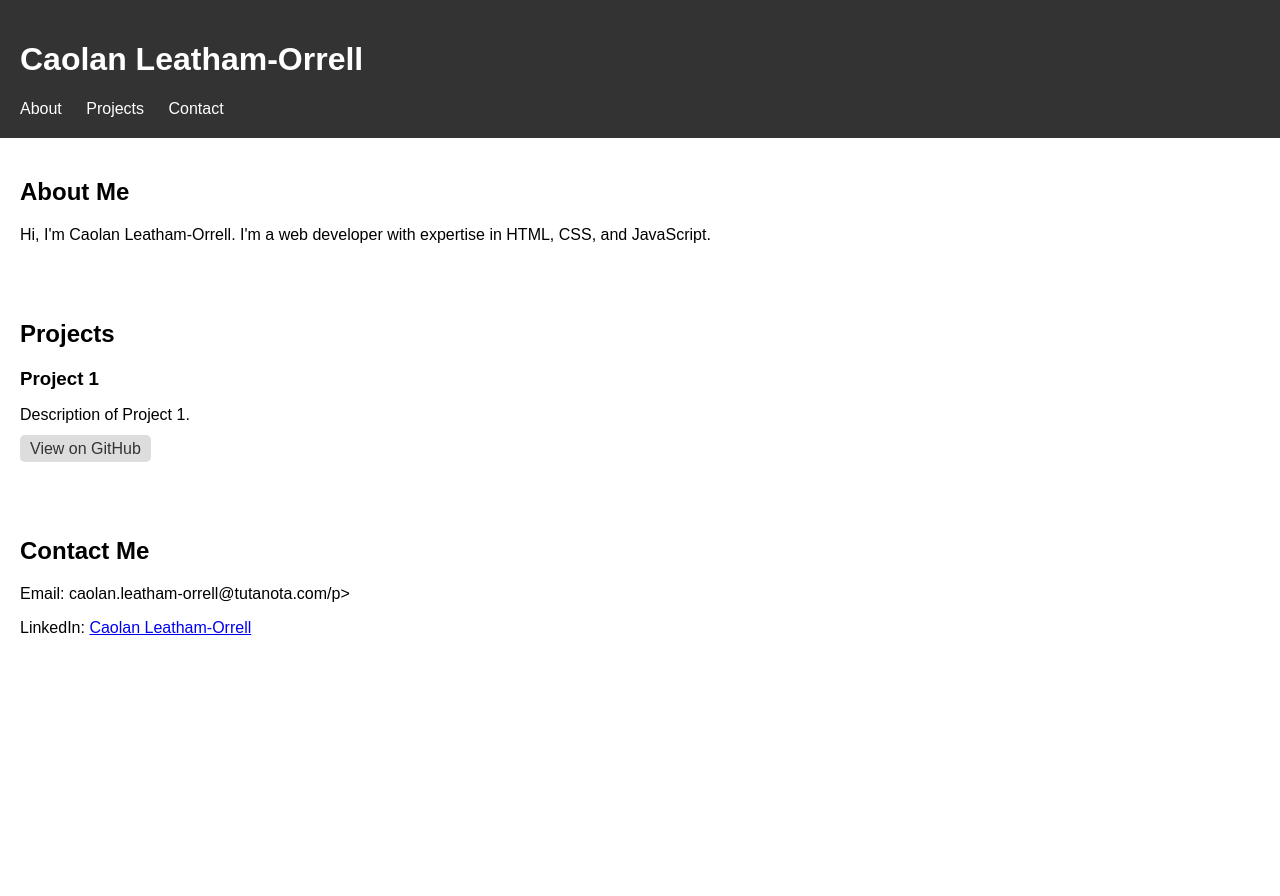
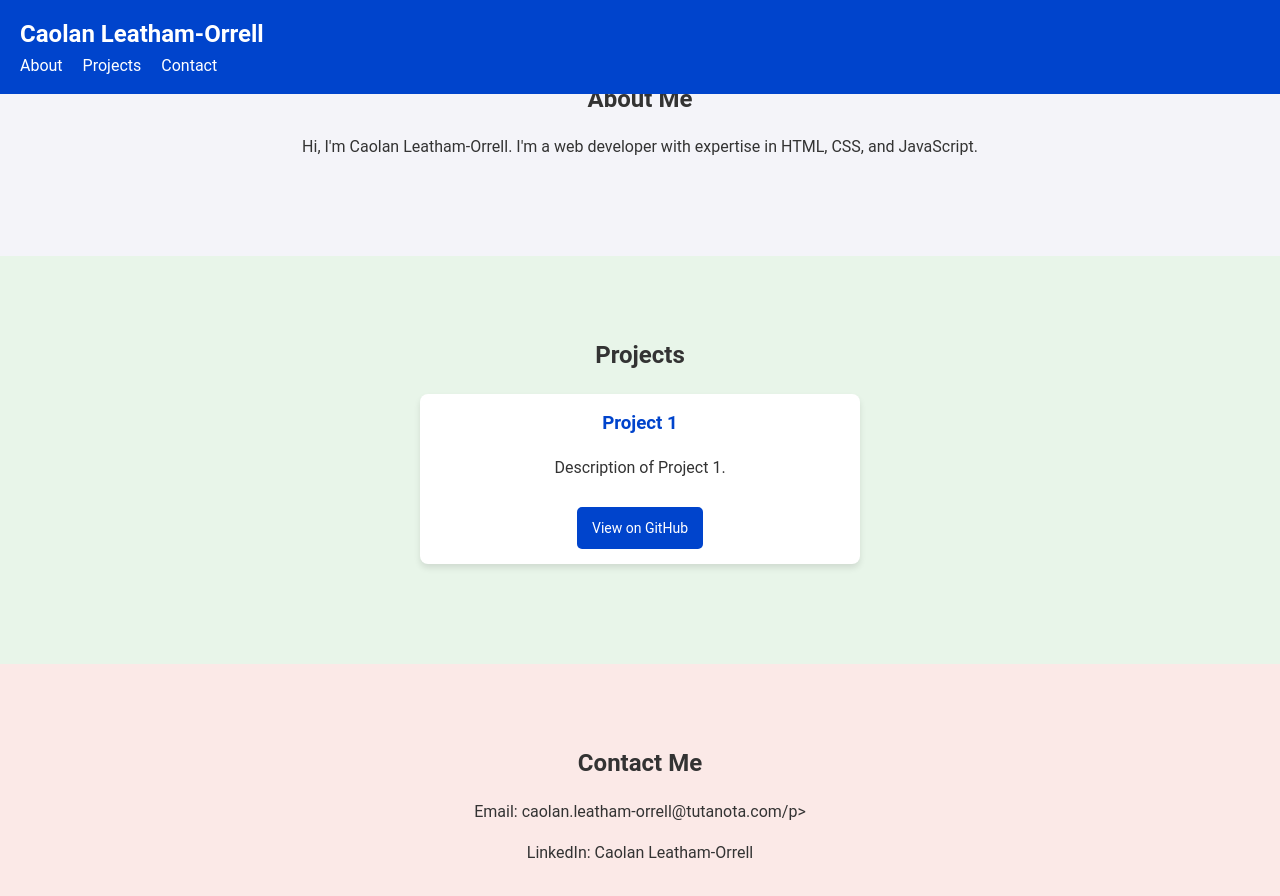
Before and after one commit to kryptokazz/kryptokazz.github.io, a plain HTML site: page index.html in a window 1280 px wide. Before the commit the page ends 800 px from the top, so only its background shows below. Drawn offline with Linux system fonts and the light colour scheme.

Commit message:
Update styles.css

```diff
--- a/styles.css
+++ b/styles.css
@@ -1,51 +1,123 @@
 /* Global Styles */
 body {
-    font-family: Arial, sans-serif;
+    font-family: 'Roboto', Arial, sans-serif;
     margin: 0;
     padding: 0;
+    line-height: 1.6;
+    color: #333;
 }
 
-/* Header Styles */
+a {
+    text-decoration: none;
+    color: inherit;
+}
+
+h1, h2, h3 {
+    margin: 0;
+}
+
 header {
-    background-color: #333;
+    background-color: #0044cc;
     color: #fff;
-    padding: 20px;
+    padding: 15px 20px;
+    position: fixed;
+    width: 100%;
+    top: 0;
+    z-index: 1000;
+}
+
+header h1 {
+    margin: 0;
+    font-size: 24px;
 }
 
 nav ul {
-    list-style-type: none;
+    list-style: none;
     margin: 0;
     padding: 0;
-}
-
-nav ul li {
-    display: inline;
-    margin-right: 20px;
+    display: flex;
+    gap: 20px;
 }
 
 nav ul li a {
     color: #fff;
-    text-decoration: none;
+    font-size: 16px;
+    transition: color 0.3s;
+}
+
+nav ul li a:hover {
+    color: #ffcc00;
 }
 
 /* Section Styles */
 section {
-    padding: 20px;
+    padding: 100px 20px;
+    text-align: center;
+}
+
+#about, #projects, #contact {
+    padding: 80px 20px;
+}
+
+#about {
+    background: #f4f4f9;
+}
+
+#projects {
+    background: #e8f5e9;
+}
+
+#contact {
+    background: #fbe9e7;
 }
 
 /* Project Styles */
 .project {
-    margin-bottom: 20px;
+    background: #fff;
+    margin: 20px auto;
+    padding: 15px 20px;
+    box-shadow: 0 4px 6px rgba(0, 0, 0, 0.1);
+    max-width: 400px;
+    border-radius: 8px;
 }
 
 .project h3 {
     margin-bottom: 10px;
+    color: #0044cc;
 }
 
 .project a {
-    text-decoration: none;
-    color: #333;
-    background-color: #ddd;
-    padding: 5px 10px;
+    display: inline-block;
+    margin-top: 10px;
+    padding: 10px 15px;
+    background: #0044cc;
+    color: #fff;
     border-radius: 5px;
+    font-size: 14px;
+    transition: background 0.3s;
 }
+
+.project a:hover {
+    background: #ffcc00;
+}
+
+/* Footer */
+footer {
+    background: #333;
+    color: #fff;
+    padding: 10px;
+    text-align: center;
+    font-size: 14px;
+}
+
+/* Responsive */
+@media (max-width: 768px) {
+    nav ul {
+        flex-direction: column;
+        gap: 10px;
+    }
+
+    section {
+        padding: 60px 10px;
+    }
+}
```
